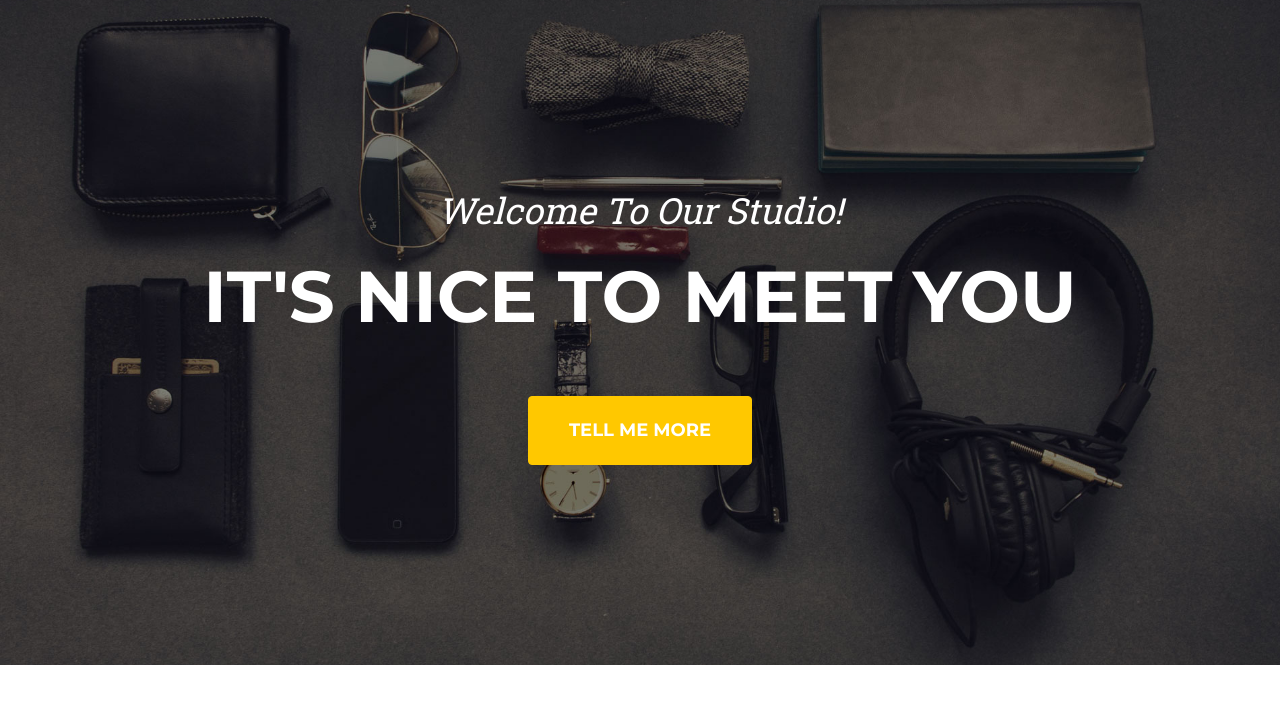
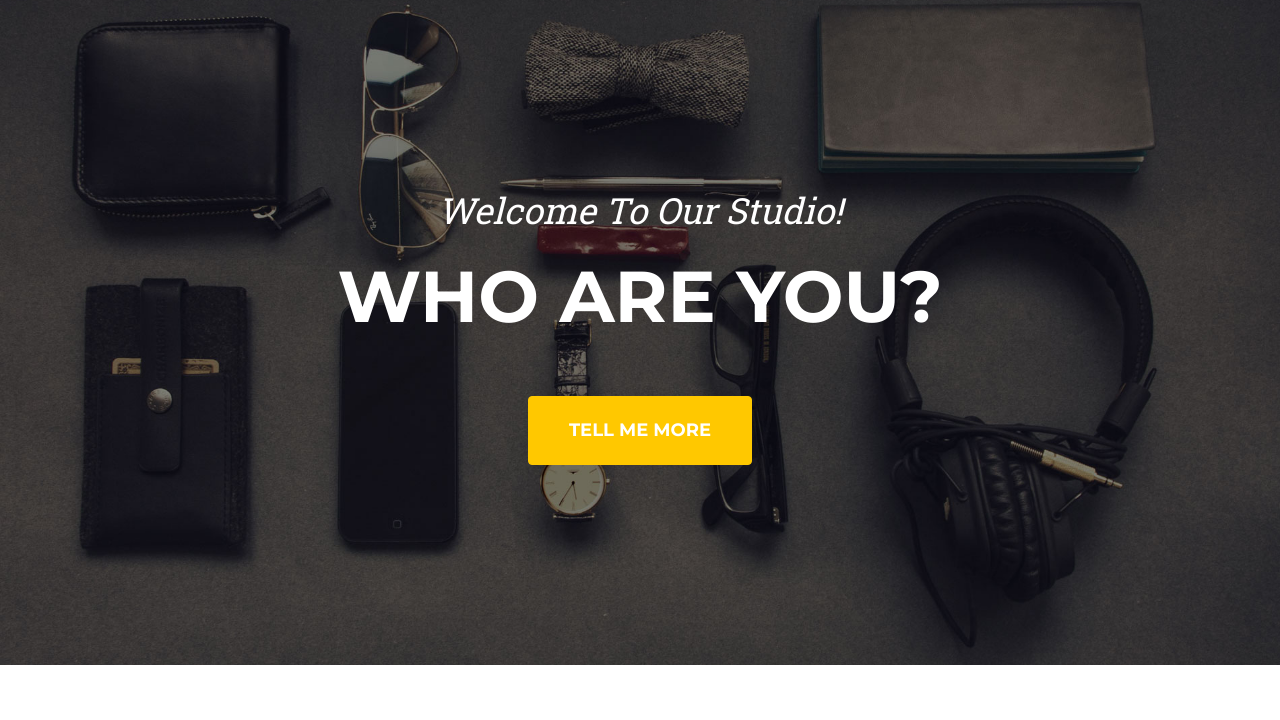
Before and after one commit to iammelvink/code-clinic-16-10-2021, a plain HTML site: page index.html in a window 1280 px wide. Shown: the part 80-800 px from the top of the page. Drawn offline with nearby package versions, Linux system fonts and the light colour scheme.

Commit message:
updated some code

```diff
--- a/index.html
+++ b/index.html
@@ -40,7 +40,7 @@
         <header class="masthead">
             <div class="container">
                 <div class="masthead-subheading">Welcome To Our Studio!</div>
-                <div class="masthead-heading text-uppercase">It's Nice To Meet You</div>
+                <div class="masthead-heading text-uppercase">Who are you?</div>
                 <a class="btn btn-primary btn-xl text-uppercase" href="#services">Tell Me More</a>
             </div>
         </header>
```
